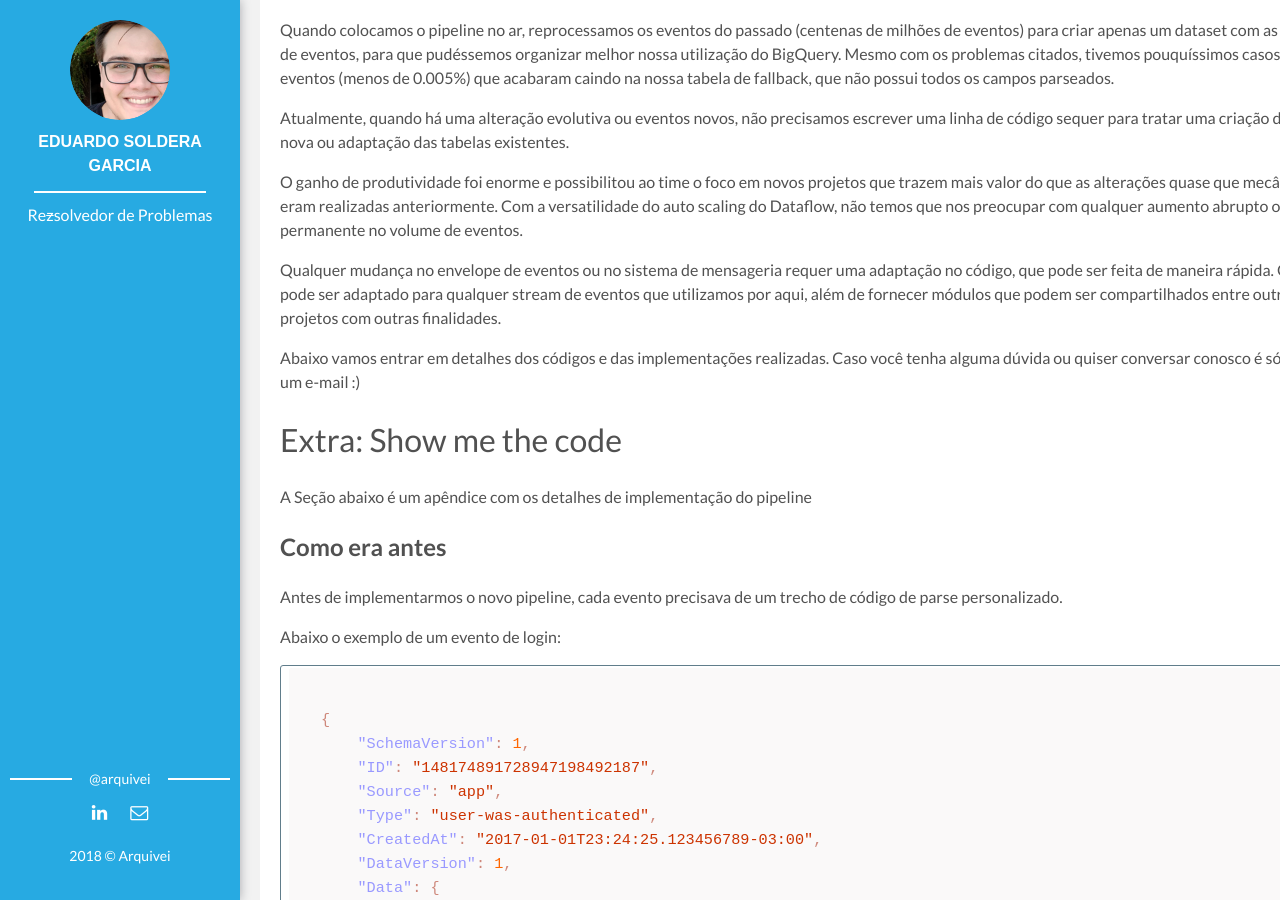
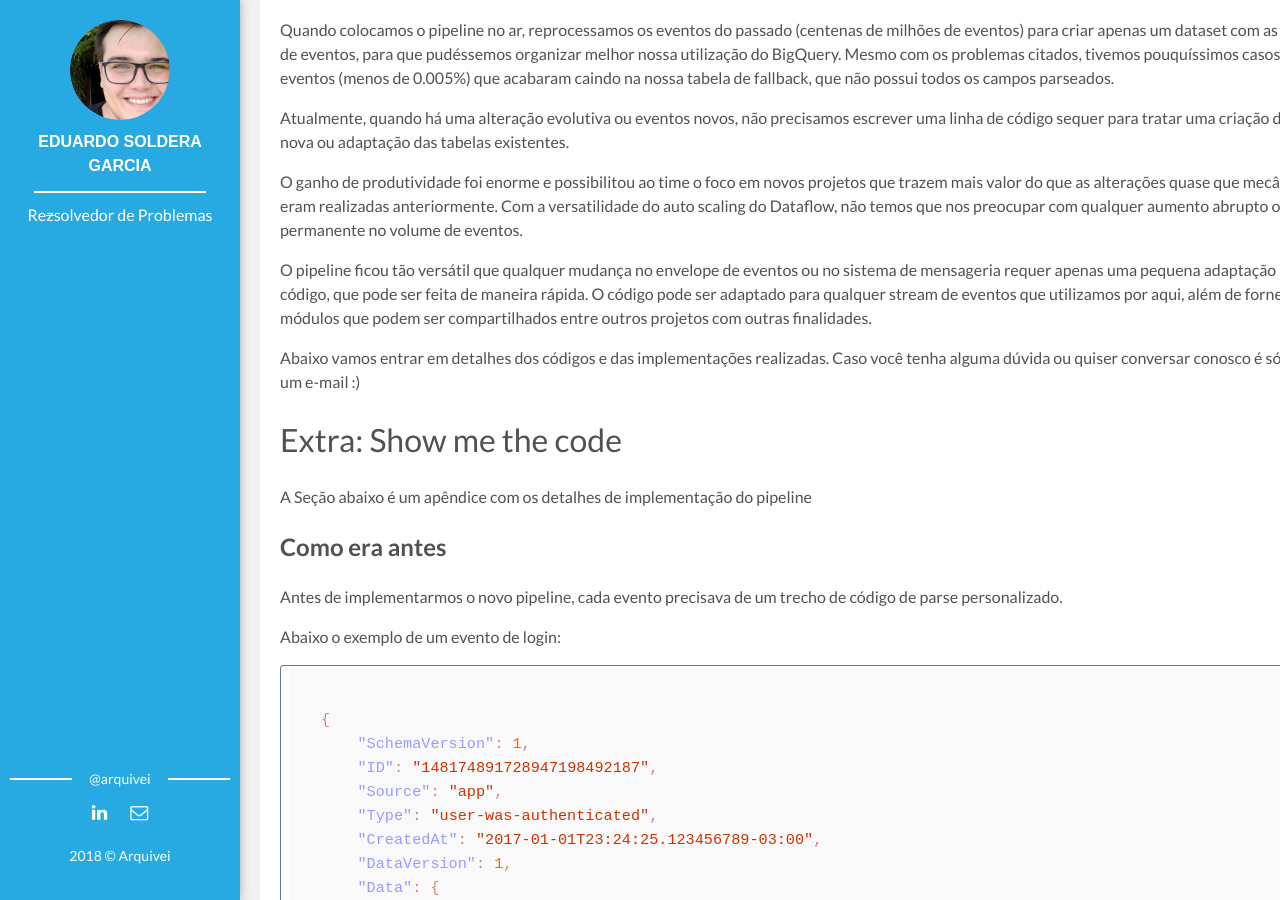
Before and after one commit to arquivei/arquivei.github.io, a Jekyll site: the page built from _posts/2018-12-26-generic-data-pipeline.markdown, in a window 1280 px wide and 900 px high, scrolled down 5681 px. Built offline with Jekyll 4.4.1, drawn with Linux system fonts in a browser that asks for light colours; comment, search, counter and statistics services are not loaded.

Commit message:
ajuste final no texto

```diff
--- a/_posts/2018-12-26-generic-data-pipeline.markdown
+++ b/_posts/2018-12-26-generic-data-pipeline.markdown
@@ -173,7 +173,7 @@ Atualmente, quando há uma alteração evolutiva ou eventos novos, não precisam
 O ganho de produtividade foi enorme e possibilitou ao time o foco em novos projetos que trazem mais valor do que as alterações quase que mecânicas que eram realizadas anteriormente.
 Com a versatilidade do auto scaling do Dataflow, não temos que nos preocupar com qualquer aumento abrupto ou permanente no volume de eventos.
 
-Qualquer mudança no envelope de eventos ou no sistema de mensageria requer uma adaptação no código, que pode ser feita de maneira rápida. O código pode ser adaptado para qualquer stream de eventos que utilizamos por aqui, além de fornecer módulos que podem ser compartilhados entre outros projetos com outras finalidades.
+O pipeline ficou tão versátil que qualquer mudança no envelope de eventos ou no sistema de mensageria requer apenas uma pequena adaptação no código, que pode ser feita de maneira rápida. O código pode ser adaptado para qualquer stream de eventos que utilizamos por aqui, além de fornecer módulos que podem ser compartilhados entre outros projetos com outras finalidades.
 
 Abaixo vamos entrar em detalhes dos códigos e das implementações realizadas. Caso você tenha alguma dúvida ou quiser conversar conosco é só mandar um e-mail :)
 
```
